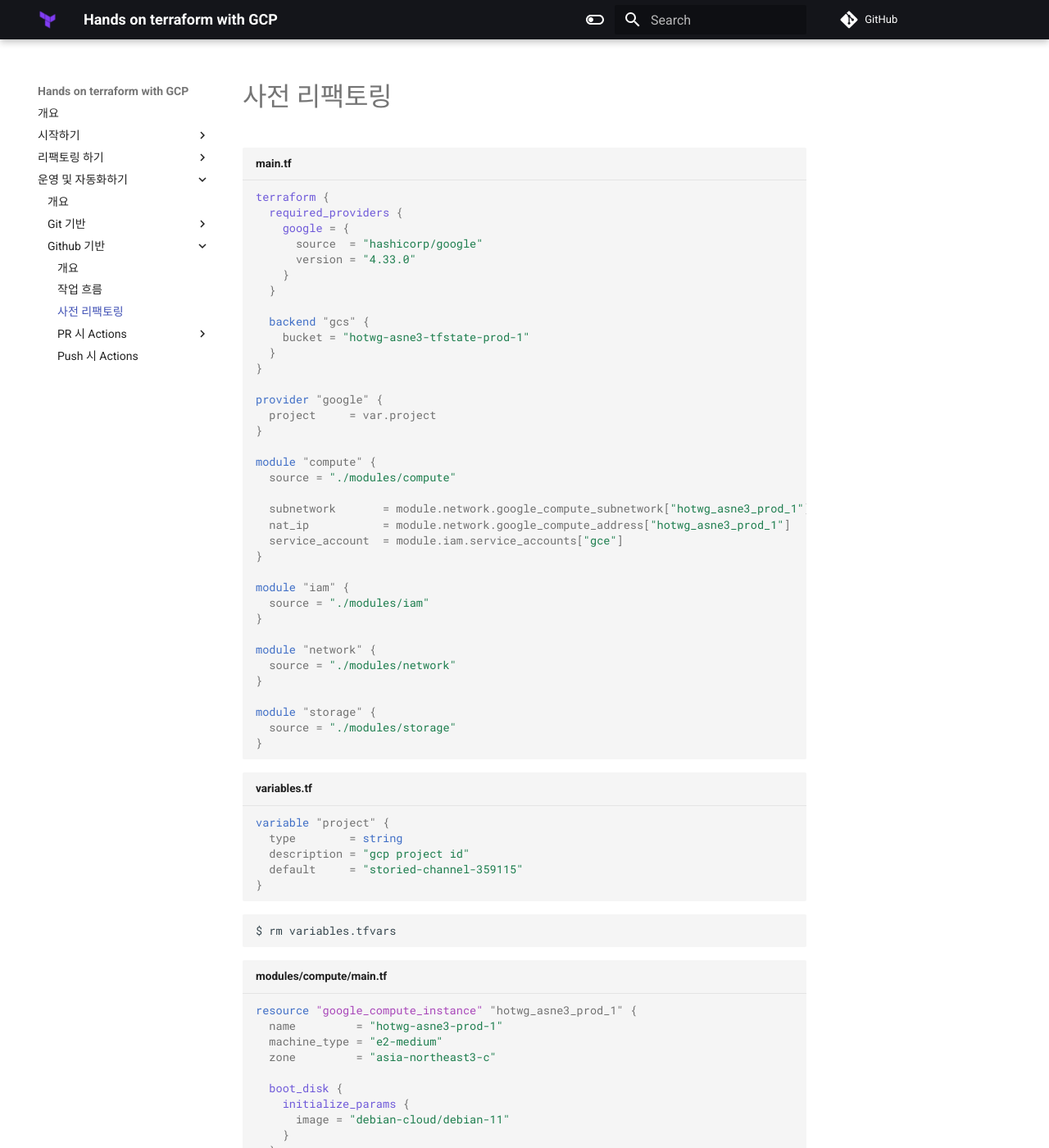
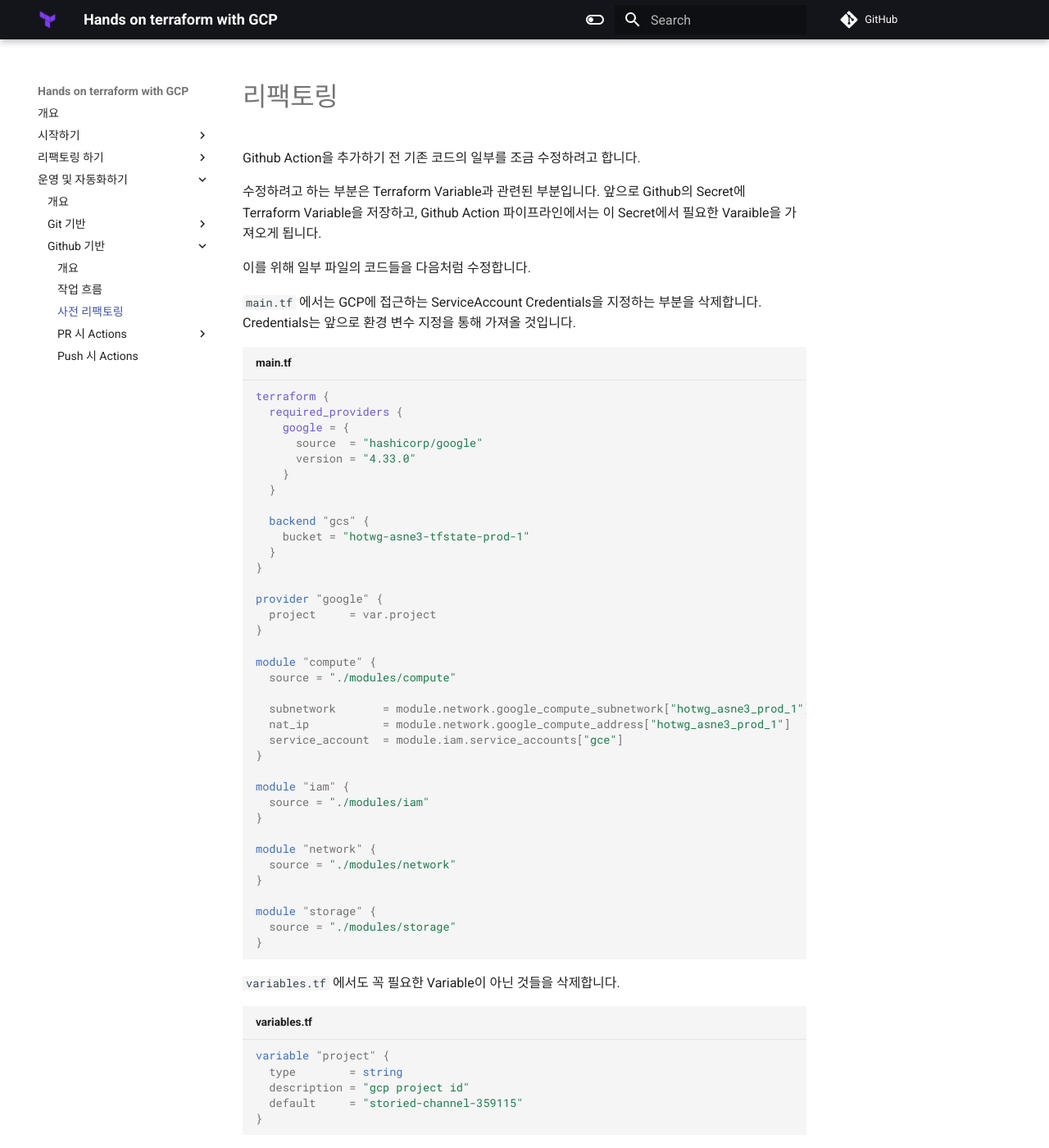
Before and after one commit to heumsi/hands-on-terraform-with-gcp, an MkDocs documentation site: the page built from docs/03-operation/02-github-based/02-refactoring.md, in a window 1280 px wide and 1400 px high. Shown: the whole window at 82% size. Built offline with MkDocs 1.6.1 and Material for MkDocs 9.7.7, drawn with Linux system fonts in a browser that asks for light colours; comment, search, counter and statistics services are not loaded; some of the changed text lies outside the part shown.

Commit message:
docs/03-operation/02-github-based/02-refactoring.md: 문서를 작성한다

````diff
--- a/docs/03-operation/02-github-based/02-refactoring.md
+++ b/docs/03-operation/02-github-based/02-refactoring.md
@@ -1,4 +1,14 @@
+# 리팩토링
 
+Github Action을 추가하기 전 기존 코드의 일부를 조금 수정하려고 합니다.
+
+수정하려고 하는 부분은 Terraform Variable과 관련된 부분입니다.
+앞으로 Github의 Secret에 Terraform Variable을 저장하고, Github Action 파이프라인에서는 이 Secret에서 필요한 Varaible을 가져오게 됩니다.
+
+이를 위해 일부 파일의 코드들을 다음처럼 수정합니다.
+
+`main.tf` 에서는 GCP에 접근하는 ServiceAccount Credentials을 지정하는 부분을 삭제합니다.
+Credentials는 앞으로 환경 변수 지정을 통해 가져올 것입니다.
 
 ```tf title="main.tf"
 terraform {
@@ -39,7 +49,7 @@
 }
 ```
 
-
+`variables.tf` 에서도 꼭 필요한 Variable이 아닌 것들을 삭제합니다.
 
 ```tf title="variables.tf"
 variable "project" {
@@ -49,11 +59,14 @@
 }
 ```
 
+Variable 주입은 Github Secret을 통해서 할 것이기 때문에 `variables.tfvars` 은 이제 필요치 않습니다.
+이 파일을 삭제합니다.
 
 ```
 $ rm variables.tfvars
 ```
 
+`modules/compute/main.tf` 에서 `ssh-keys` 도 Variable을 사용하지 않고 직접 입력합니다.
 
 ```tf title="modules/compute/main.tf"
 resource "google_compute_instance" "hotwg_asne3_prod_1" {
@@ -86,6 +99,7 @@
   }
 ```
 
+`modules/compute/variables.tf` 에서도 꼭 필요한 Variable만 남깁니다.
 
 ```tf title="modules/compute/variables.tf"
 variable "service_account" {
@@ -101,6 +115,7 @@
 }
 ```
 
+변경되는 플랜을 확인해보면 다음과 같습니다.
 
 ```
 $ terraform plan
@@ -132,6 +147,8 @@
 Plan: 0 to add, 1 to change, 0 to destroy.
 ```
 
+이제 변경 사항을 적용합니다.
+
 ```
 $ terraform apply
 ```
````
